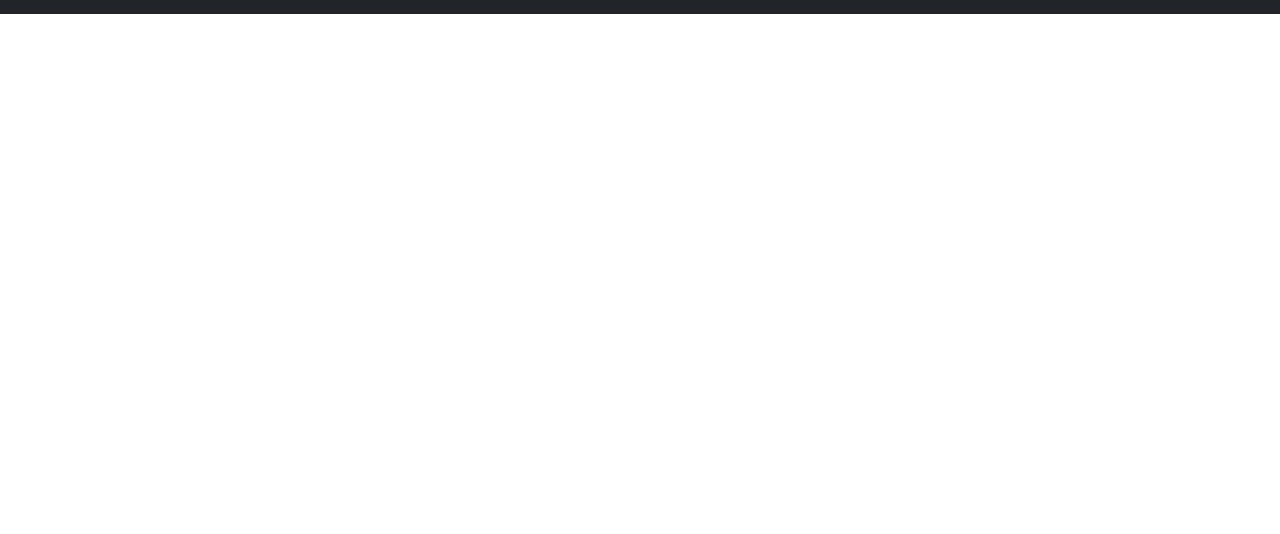
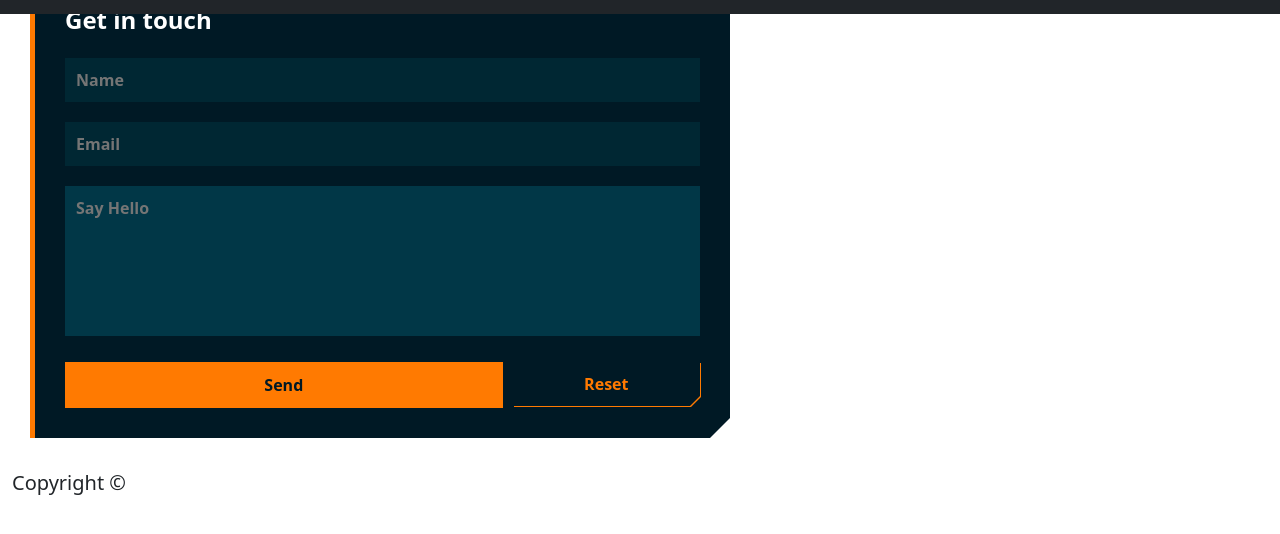
Before and after one commit to NasheetaJacobs1999/JsFinalProject, a plain HTML site: page html/contact.html in a window 1280 px wide. Shown: the part 58-592 px from the top of the page. Drawn offline with nearby package versions, Linux system fonts and the light colour scheme.

Commit message:
contactform

```diff
--- a/css/style.css
+++ b/css/style.css
@@ -0,0 +1,100 @@
+/* Contact section */
+.orange {
+    color: #ff7a01;
+  }
+
+  .form-container {
+    max-width: 700px;
+    margin: 30px;
+    background-color: #001925;
+    padding: 30px;
+    border-left: 5px solid #ff7a01;
+    clip-path: polygon(0 0, 100% 0, 100% calc(100% - 20px), calc(100% - 20px) 100%, 0 100%);
+  }
+
+  .heading {
+    display: block;
+    color: white;
+    font-size: 1.5rem;
+    font-weight: 800;
+    margin-bottom: 20px;
+  }
+
+  .form-container .form .input {
+    color: #87a4b6;
+    width: 100%;
+    background-color: #002733;
+    border: none;
+    outline: none;
+    padding: 10px;
+    margin-bottom: 20px;
+    font-weight: bold;
+    transition: all 0.2s ease-in-out;
+    border-left: 1px solid transparent;
+  }
+
+  .form-container .form .input:focus {
+    border-left: 5px solid #ff7a01;
+  }
+
+  .form-container .form .textarea {
+    width: 100%;
+    padding: 10px;
+    border: none;
+    outline: none;
+    background-color: #013747;
+    color: #ff7a01;
+    font-weight: bold;
+    resize: none;
+    max-height: 150px;
+    margin-bottom: 20px;
+    border-left: 1px solid transparent;
+    transition: all 0.2s ease-in-out;
+  }
+
+  .form-container .form .textarea:focus {
+    border-left: 5px solid #ff7a01;
+  }
+
+  .form-container .form .button-container {
+    display: flex;
+    gap: 10px;
+  }
+
+  .form-container .form .button-container .send-button {
+    flex-basis: 70%;
+    background: #ff7a01;
+    padding: 10px;
+    color: #001925;
+    text-align: center;
+    font-weight: bold;
+    border: 1px solid transparent;
+    transition: all 0.2s ease-in-out;
+  }
+
+  .form-container .form .button-container .send-button:hover {
+    background: transparent;
+    border: 1px solid #ff7a01;
+    color: #ff7a01;
+  }
+
+  .form-container .form .button-container .reset-button-container {
+    filter: drop-shadow(1px 1px 0px #ff7a01);
+    flex-basis: 30%;
+  }
+
+  .form-container .form .button-container .reset-button-container .reset-button {
+    position: relative;
+    text-align: center;
+    padding: 10px;
+    color: #ff7a01;
+    font-weight: bold;
+    background: #001925;
+    clip-path: polygon(0 0, 100% 0, 100% calc(100% - 10px), calc(100% - 10px) 100%, 0 100%);
+    transition: all 0.2s ease-in-out;
+  }
+
+  .form-container .form .button-container .reset-button-container .reset-button:hover {
+    background: #ff7a01;
+    color: #001925;
+  }
--- a/html/contact.html
+++ b/html/contact.html
@@ -50,6 +50,22 @@
         </nav>
     </nav>
 
+
+<div class="form-container">
+    <div class="form">
+        <span class="heading">Get in touch</span>
+        <input placeholder="Name" type="text" class="input">
+        <input placeholder="Email" id="mail" type="email" class="input">
+        <textarea placeholder="Say Hello" rows="10" cols="30" id="message" name="message" class="textarea"></textarea>
+        <div class="button-container">
+        <div class="send-button">Send</div>
+        <div class="reset-button-container">
+            <div id="reset-btn" class="reset-button">Reset</div>
+        </div>
+    </div>
+</div>
+</div>
+
     <footer class="container-fluid">
       <div class="row">
         <p class="lead">Copyright &copy;
```
